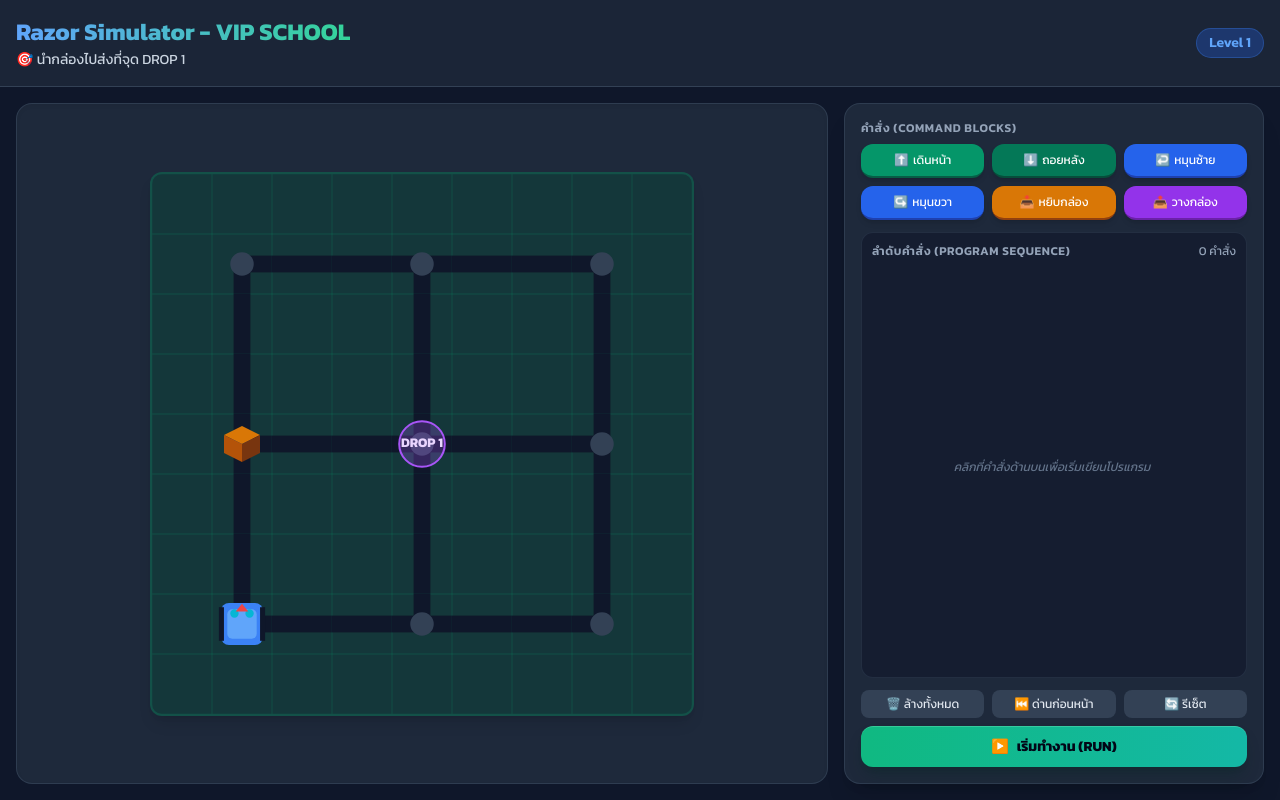
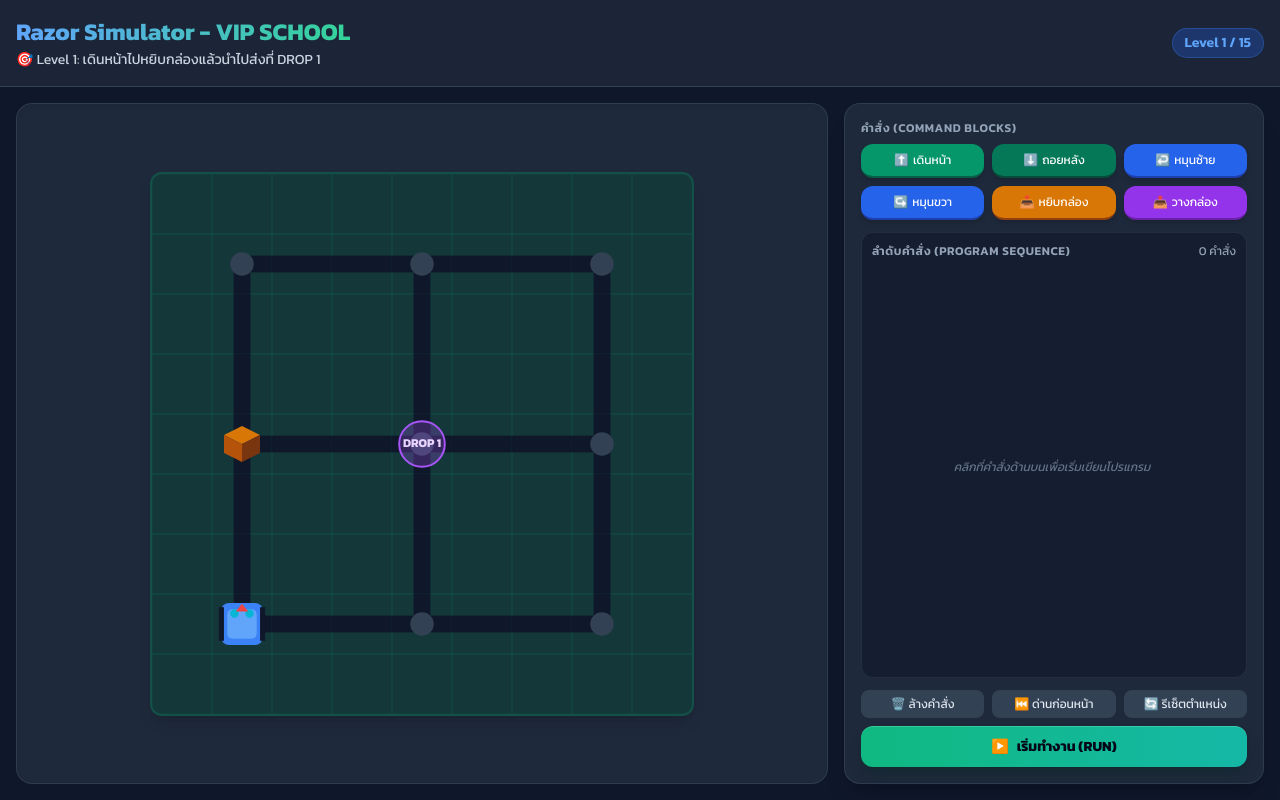
Before and after one commit to ekkasuks/game1, a plain HTML site: page index.html in a window 1280 px wide. Drawn offline with nearby package versions, Linux system fonts and the light colour scheme.

Commit message:
Update index.html

```diff
--- a/index.html
+++ b/index.html
@@ -37,31 +37,37 @@
 </head>
 <body class="bg-slate-900 text-white h-full flex flex-col overflow-hidden">
 
+    <!-- Header -->
     <header class="bg-slate-800/80 border-b border-slate-700 p-3 sm:p-4 shrink-0 flex flex-wrap justify-between items-center gap-2">
         <div>
             <h1 class="text-xl sm:text-2xl font-bold text-transparent bg-clip-text bg-gradient-to-r from-blue-400 to-emerald-400">
                 Razor Simulator - VIP SCHOOL
             </h1>
             <p id="mission-text" class="text-xs sm:text-sm text-slate-300 flex items-center gap-1 mt-0.5">
-                </p>
+                <!-- Mission loaded via JS -->
+            </p>
         </div>
         <div class="flex items-center gap-2">
             <span id="level-badge" class="bg-blue-600/30 text-blue-400 border border-blue-500/30 px-3 py-1 rounded-full text-xs sm:text-sm font-semibold">
-                Level 1
+                Level 1 / 15
             </span>
         </div>
     </header>
 
+    <!-- Main Content Area -->
     <main class="flex-1 flex flex-col lg:flex-row overflow-hidden p-2 sm:p-4 gap-3 sm:gap-4 max-w-7xl mx-auto w-full">
 
+        <!-- Game Board Area (Left/Top) -->
         <section class="flex-1 bg-slate-800 rounded-2xl border border-slate-700/80 p-2 sm:p-4 flex flex-col items-center justify-center relative shadow-inner overflow-hidden min-h-[300px]">
             <div class="relative w-full h-full flex items-center justify-center">
                 <canvas id="gameCanvas" class="bg-emerald-900/40 rounded-xl shadow-lg border-2 border-emerald-500/20 max-w-full max-h-full object-contain"></canvas>
             </div>
         </section>
 
+        <!-- Coding Panel (Right/Bottom) -->
         <section class="w-full lg:w-[420px] bg-slate-800 rounded-2xl border border-slate-700/80 p-3 sm:p-4 flex flex-col gap-3 h-[50vh] lg:h-full shrink-0 shadow-xl">
 
+            <!-- Command Palette -->
             <div>
                 <h2 class="text-xs font-semibold text-slate-400 uppercase tracking-wider mb-2">คำสั่ง (Command Blocks)</h2>
                 <div class="grid grid-cols-3 sm:grid-cols-6 lg:grid-cols-3 gap-1.5 sm:gap-2">
@@ -86,6 +92,7 @@
                 </div>
             </div>
 
+            <!-- Program Sequence Area -->
             <div class="flex-1 flex flex-col min-h-0 bg-slate-900/60 rounded-xl p-2.5 border border-slate-700/50">
                 <div class="flex justify-between items-center mb-2">
                     <h2 class="text-xs font-semibold text-slate-400 uppercase tracking-wider">ลำดับคำสั่ง (Program Sequence)</h2>
@@ -96,16 +103,17 @@
                 </div>
             </div>
 
+            <!-- Controls & Execution Buttons -->
             <div class="flex flex-col gap-2 shrink-0">
                 <div class="grid grid-cols-3 gap-2">
                     <button onclick="clearProgram()" class="bg-slate-700 hover:bg-slate-600 text-slate-200 py-1.5 px-2 rounded-lg text-xs font-medium transition">
-                        🗑️ ล้างทั้งหมด
+                        🗑️ ล้างคำสั่ง
                     </button>
                     <button onclick="prevLevel()" class="bg-slate-700 hover:bg-slate-600 text-slate-200 py-1.5 px-2 rounded-lg text-xs font-medium transition">
                         ⏮️ ด่านก่อนหน้า
                     </button>
                     <button onclick="resetGame()" class="bg-slate-700 hover:bg-slate-600 text-slate-200 py-1.5 px-2 rounded-lg text-xs font-medium transition">
-                        🔄 รีเซ็ต
+                        🔄 รีเซ็ตตำแหน่ง
                     </button>
                 </div>
                 <button id="run-btn" onclick="runProgram()" class="w-full bg-gradient-to-r from-emerald-500 to-teal-500 hover:from-emerald-400 hover:to-teal-400 text-slate-950 font-bold py-2.5 rounded-xl text-sm shadow-lg shadow-emerald-950/30 flex items-center justify-center gap-2 border-t border-emerald-300/40 active:scale-[0.99] transition">
@@ -116,6 +124,7 @@
         </section>
     </main>
 
+    <!-- Success/Failure Modal -->
     <div id="modal" class="fixed inset-0 bg-slate-950/80 backdrop-blur-sm flex items-center justify-center p-4 hidden z-50">
         <div class="bg-slate-800 border border-slate-700 rounded-2xl max-w-sm w-full p-6 text-center shadow-2xl transform transition-all scale-95 opacity-0" id="modal-card">
             <div id="modal-icon" class="text-5xl mb-3">🎉</div>
@@ -132,6 +141,7 @@
         </div>
     </div>
 
+    <!-- Game Logic JavaScript -->
     <script>
         // Grid size & Directions
         const GRID_SIZE = 9;
@@ -156,36 +166,30 @@
             [0,0,0,0,0,0,0,0,0]
         ];
 
-        // Levels Configuration
+        // 15 Difficulty Levels Configuration
         const LEVELS = [
-            {
-                id: 1,
-                mission: "🎯 นำกล่องไปส่งที่จุด DROP 1",
-                start: { x: 1, y: 7, dir: DIR.UP },
-                box: { x: 1, y: 4 },
-                target: { x: 4, y: 4, label: "DROP 1" }
-            },
-            {
-                id: 2,
-                mission: "🎯 นำกล่องไปส่งที่จุด DROP 2 (เส้นทางยาวขึ้น)",
-                start: { x: 1, y: 7, dir: DIR.UP },
-                box: { x: 4, y: 7 },
-                target: { x: 7, y: 1, label: "DROP 2" }
-            },
-            {
-                id: 3,
-                mission: "🎯 ภารกิจท้าทาย: รับกล่องที่จุดลึกแล้วไปส่งที่ DROP 3",
-                start: { x: 4, y: 4, dir: DIR.RIGHT },
-                box: { x: 7, y: 7 },
-                target: { x: 1, y: 1, label: "DROP 3" }
-            }
+            { id: 1,  mission: "🎯 Level 1: เดินหน้าไปหยิบกล่องแล้วนำไปส่งที่ DROP 1", start: { x: 1, y: 7, dir: DIR.UP }, box: { x: 1, y: 4 }, target: { x: 4, y: 4, label: "DROP 1" } },
+            { id: 2,  mission: "🎯 Level 2: ถอยหลังไปหยิบกล่องและเดินหน้าไปส่งที่ DROP 2", start: { x: 1, y: 4, dir: DIR.UP }, box: { x: 1, y: 7 }, target: { x: 4, y: 7, label: "DROP 2" } },
+            { id: 3,  mission: "🎯 Level 3: ฝึกการเลี้ยวขวาเพื่อนำกล่องไปส่งยัง DROP 3", start: { x: 1, y: 7, dir: DIR.UP }, box: { x: 1, y: 4 }, target: { x: 4, y: 4, label: "DROP 3" } },
+            { id: 4,  mission: "🎯 Level 4: ฝึกการเลี้ยวซ้ายไปยังมุมบนขวา DROP 4", start: { x: 4, y: 1, dir: DIR.LEFT }, box: { x: 1, y: 1 }, target: { x: 1, y: 4, label: "DROP 4" } },
+            { id: 5,  mission: "🎯 Level 5: เลี้ยวหลายต่อเพื่อข้ามฝั่งไปยัง DROP 5", start: { x: 1, y: 7, dir: DIR.UP }, box: { x: 4, y: 7 }, target: { x: 4, y: 1, label: "DROP 5" } },
+            { id: 6,  mission: "🎯 Level 6: เดินทางอ้อมเส้นทางล่างไปส่งที่ DROP 6", start: { x: 1, y: 1, dir: DIR.DOWN }, box: { x: 1, y: 4 }, target: { x: 7, y: 7, label: "DROP 6" } },
+            { id: 7,  mission: "🎯 Level 7: ภารกิจซิกแซกแนวตั้ง นำส่งจุด DROP 7", start: { x: 7, y: 7, dir: DIR.UP }, box: { x: 7, y: 4 }, target: { x: 1, y: 1, label: "DROP 7" } },
+            { id: 8,  mission: "🎯 Level 8: ท้าทายถอยหลังเลี้ยวมุมแคบไปยัง DROP 8", start: { x: 4, y: 4, dir: DIR.RIGHT }, box: { x: 1, y: 4 }, target: { x: 1, y: 7, label: "DROP 8" } },
+            { id: 9,  mission: "🎯 Level 9: รับกล่องตรงกลางและเดินทางไกลไป DROP 9", start: { x: 1, y: 1, dir: DIR.RIGHT }, box: { x: 4, y: 4 }, target: { x: 7, y: 7, label: "DROP 9" } },
+            { id: 10, mission: "🎯 Level 10: ข้ามแมปจากซ้ายล่างไปขวาบน DROP 10", start: { x: 1, y: 7, dir: DIR.UP }, box: { x: 4, y: 7 }, target: { x: 7, y: 1, label: "DROP 10" } },
+            { id: 11, mission: "🎯 Level 11: ภารกิจวนรอบนอก นำส่งที่จุด DROP 11", start: { x: 4, y: 1, dir: DIR.RIGHT }, box: { x: 7, y: 1 }, target: { x: 1, y: 7, label: "DROP 11" } },
+            { id: 12, mission: "🎯 Level 12: การสลับทิศทางซับซ้อน มุ่งสู่ DROP 12", start: { x: 7, y: 1, dir: DIR.DOWN }, box: { x: 7, y: 4 }, target: { x: 1, y: 4, label: "DROP 12" } },
+            { id: 13, mission: "🎯 Level 13: ภารกิจขนส่งระยะไกลมุมสู่มุม DROP 13", start: { x: 7, y: 7, dir: DIR.LEFT }, box: { x: 4, y: 7 }, target: { x: 1, y: 1, label: "DROP 13" } },
+            { id: 14, mission: "🎯 Level 14: บริหารคำสั่งแบบประหยัดบล็อกสู่ DROP 14", start: { x: 1, y: 4, dir: DIR.DOWN }, box: { x: 4, y: 4 }, target: { x: 7, y: 1, label: "DROP 14" } },
+            { id: 15, mission: "🎯 Level 15: ภารกิจระดับปรมาจารย์! นำส่งจุด DROP 15", start: { x: 4, y: 7, dir: DIR.UP }, box: { x: 7, y: 7 }, target: { x: 1, y: 1, label: "DROP 15" } }
         ];
 
         let currentLevelIdx = 0;
         let program = [];
         let isRunning = false;
 
-        // Robot State
+        // Robot & Box State
         let robot = { x: 1, y: 7, dir: DIR.UP, hasBox: false };
         let box = { x: 1, y: 4, picked: false };
         let activeStepIndex = -1;
@@ -222,7 +226,10 @@
             robot = { ...lvl.start, hasBox: false };
             box = { ...lvl.box, picked: false };
 
-            document.getElementById('level-badge').innerText = `Level ${lvl.id}`;
+            // Clear programming sequence upon changing level
+            clearProgram();
+
+            document.getElementById('level-badge').innerText = `Level ${lvl.id} / ${LEVELS.length}`;
             document.getElementById('mission-text').innerText = lvl.mission;
 
             draw();
@@ -279,19 +286,22 @@
         function resetGame() {
             isRunning = false;
             activeStepIndex = -1;
-            initLevel(currentLevelIdx);
+            const lvl = LEVELS[currentLevelIdx];
+            robot = { ...lvl.start, hasBox: false };
+            box = { ...lvl.box, picked: false };
+            draw();
             renderProgramList();
             document.getElementById('run-btn').disabled = false;
         }
 
         function prevLevel() {
             currentLevelIdx = (currentLevelIdx - 1 + LEVELS.length) % LEVELS.length;
-            resetGame();
+            initLevel(currentLevelIdx);
         }
 
         function nextLevel() {
             currentLevelIdx = (currentLevelIdx + 1) % LEVELS.length;
-            resetGame();
+            initLevel(currentLevelIdx);
         }
 
         // Program Execution Logic
@@ -311,10 +321,10 @@
                 let success = executeCommand(cmd);
 
                 draw();
-                await new Promise(res => setTimeout(res, 500));
+                await new Promise(res => setTimeout(res, 400));
 
                 if (!success) {
-                    showModal(false, "หุ่นยนต์ออกนอกเส้นทางที่กำหนด!");
+                    showModal(false, "หุ่นยนต์ตกจากเส้นทางที่กำหนด!");
                     isRunning = false;
                     break;
                 }
@@ -324,7 +334,7 @@
                 activeStepIndex = -1;
                 renderProgramList();
 
-                // Check Level Objective Win Condition
+                // Check Win Condition
                 if (robot.x === lvl.target.x && robot.y === lvl.target.y && !robot.hasBox && box.x === lvl.target.x && box.y === lvl.target.y) {
                     showModal(true, "ยินดีด้วย! คุณส่งกล่องถึงจุดหมายสำเร็จแล้ว 🎉");
                 } else {
@@ -379,7 +389,7 @@
 
         function isValidMove(x, y) {
             if (x < 0 || x >= GRID_SIZE || y < 0 || y >= GRID_SIZE) return false;
-            return MAP_GRID[y][x] > 0; // Move allowed only on path (1) or intersection (2)
+            return MAP_GRID[y][x] > 0;
         }
 
         // Drawing Functions
@@ -393,7 +403,6 @@
         }
 
         function drawGridAndTracks() {
-            // Draw field grid background
             for (let r = 0; r < GRID_SIZE; r++) {
                 for (let c = 0; c < GRID_SIZE; c++) {
                     const x = c * cellSize;
@@ -403,11 +412,7 @@
                     ctx.lineWidth = 1;
                     ctx.strokeRect(x, y, cellSize, cellSize);
 
-                    // Draw track line
                     if (MAP_GRID[r][c] > 0) {
-                        ctx.fillStyle = "#1e293b"; // Dark track line color
-
-                        // Check neighbors to connect lines
                         const isTop = r > 0 && MAP_GRID[r-1][c] > 0;
                         const isBottom = r < GRID_SIZE-1 && MAP_GRID[r+1][c] > 0;
                         const isLeft = c > 0 && MAP_GRID[r][c-1] > 0;
@@ -423,7 +428,6 @@
                         if (isLeft) ctx.fillRect(x, cy - trackWidth/2, cellSize/2, trackWidth);
                         if (isRight) ctx.fillRect(cx, cy - trackWidth/2, cellSize/2, trackWidth);
 
-                        // Intersection Node Marker
                         if (MAP_GRID[r][c] === 2) {
                             ctx.fillStyle = "#334155";
                             ctx.beginPath();
@@ -440,7 +444,6 @@
             const cx = lvl.target.x * cellSize + cellSize / 2;
             const cy = lvl.target.y * cellSize + cellSize / 2;
 
-            // Target Drop Zone Circle
             ctx.fillStyle = "rgba(168, 85, 247, 0.25)";
             ctx.strokeStyle = "#a855f7";
             ctx.lineWidth = 2;
@@ -449,16 +452,15 @@
             ctx.fill();
             ctx.stroke();
 
-            // Label
             ctx.fillStyle = "#e9d5ff";
-            ctx.font = `bold ${Math.max(9, cellSize * 0.22)}px Kanit`;
+            ctx.font = `bold ${Math.max(9, cellSize * 0.2)}px Kanit`;
             ctx.textAlign = "center";
             ctx.textBaseline = "middle";
             ctx.fillText(lvl.target.label, cx, cy);
         }
 
         function drawBox() {
-            if (robot.hasBox) return; // Drawn on robot if carried
+            if (robot.hasBox) return;
 
             const bx = box.x * cellSize + cellSize * 0.2;
             const by = box.y * cellSize + cellSize * 0.2;
@@ -470,7 +472,6 @@
         function draw3DBox(x, y, size) {
             const depth = size * 0.25;
 
-            // Box Top Face
             ctx.fillStyle = "#d97706";
             ctx.beginPath();
             ctx.moveTo(x, y + depth);
@@ -480,7 +481,6 @@
             ctx.closePath();
             ctx.fill();
 
-            // Left Face
             ctx.fillStyle = "#b45309";
             ctx.beginPath();
             ctx.moveTo(x, y + depth);
@@ -490,7 +490,6 @@
             ctx.closePath();
             ctx.fill();
 
-            // Right Face
             ctx.fillStyle = "#78350f";
             ctx.beginPath();
             ctx.moveTo(x + size / 2, y + depth * 2);
@@ -510,31 +509,26 @@
             ctx.translate(cx, cy);
             ctx.rotate((robot.dir * 90) * Math.PI / 180);
 
-            // Robot Body (Cute Blocky)
-            ctx.fillStyle = "#3b82f6"; // Primary Blue Body
+            ctx.fillStyle = "#3b82f6";
             ctx.beginPath();
             ctx.roundRect(-rSize/2, -rSize/2, rSize, rSize, 8);
             ctx.fill();
 
-            // Inner Metallic Plate
             ctx.fillStyle = "#60a5fa";
             ctx.beginPath();
             ctx.roundRect(-rSize*0.35, -rSize*0.35, rSize*0.7, rSize*0.7, 5);
             ctx.fill();
 
-            // Wheels / Tracks
             ctx.fillStyle = "#0f172a";
             ctx.fillRect(-rSize*0.55, -rSize*0.4, rSize*0.12, rSize*0.8);
             ctx.fillRect(rSize*0.43, -rSize*0.4, rSize*0.12, rSize*0.8);
 
-            // Eyes / Front Indicator
-            ctx.fillStyle = "#06b6d4"; // Cyan glowing visor/eyes
+            ctx.fillStyle = "#06b6d4";
             ctx.beginPath();
             ctx.arc(-rSize*0.18, -rSize*0.25, rSize*0.1, 0, Math.PI * 2);
             ctx.arc(rSize*0.18, -rSize*0.25, rSize*0.1, 0, Math.PI * 2);
             ctx.fill();
 
-            // Direction Pointer/Nose
             ctx.fillStyle = "#ef4444";
             ctx.beginPath();
             ctx.moveTo(0, -rSize*0.48);
@@ -543,7 +537,6 @@
             ctx.closePath();
             ctx.fill();
 
-            // If robot is carrying box
             if (robot.hasBox) {
                 draw3DBox(-rSize*0.3, -rSize*0.3, rSize*0.6);
             }
@@ -588,13 +581,13 @@
             }, 150);
         }
 
-        // Prevent pull-to-refresh on mobile devices
+        // Prevent pull-to-refresh on mobile
         document.body.addEventListener('touchmove', function(e) {
             if (e.target.closest('#program-list')) return;
             e.preventDefault();
         }, { passive: false });
 
-        // Initialize App
+        // Initialize Game
         window.onload = () => {
             resizeCanvas();
             initLevel(0);
```
